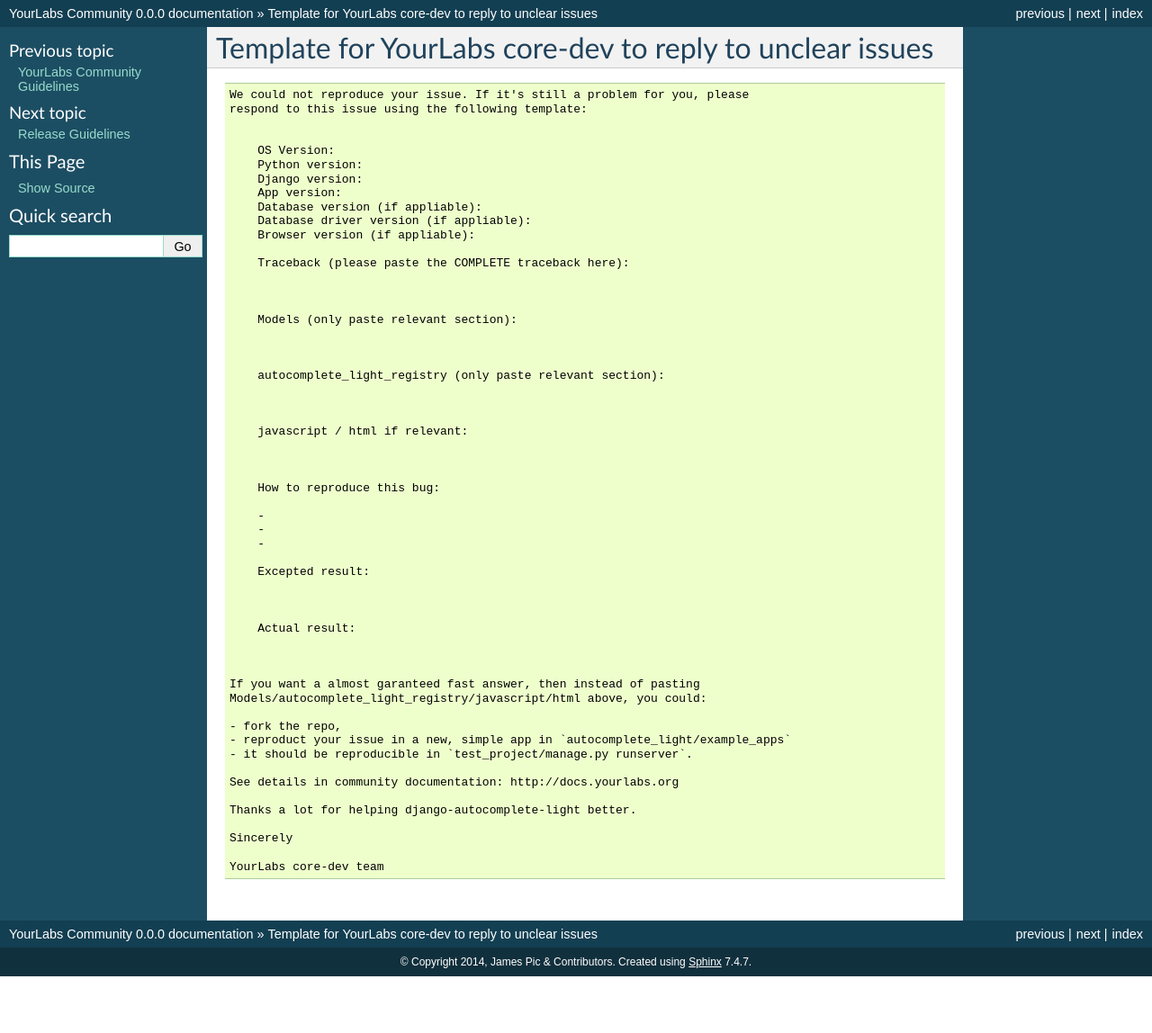
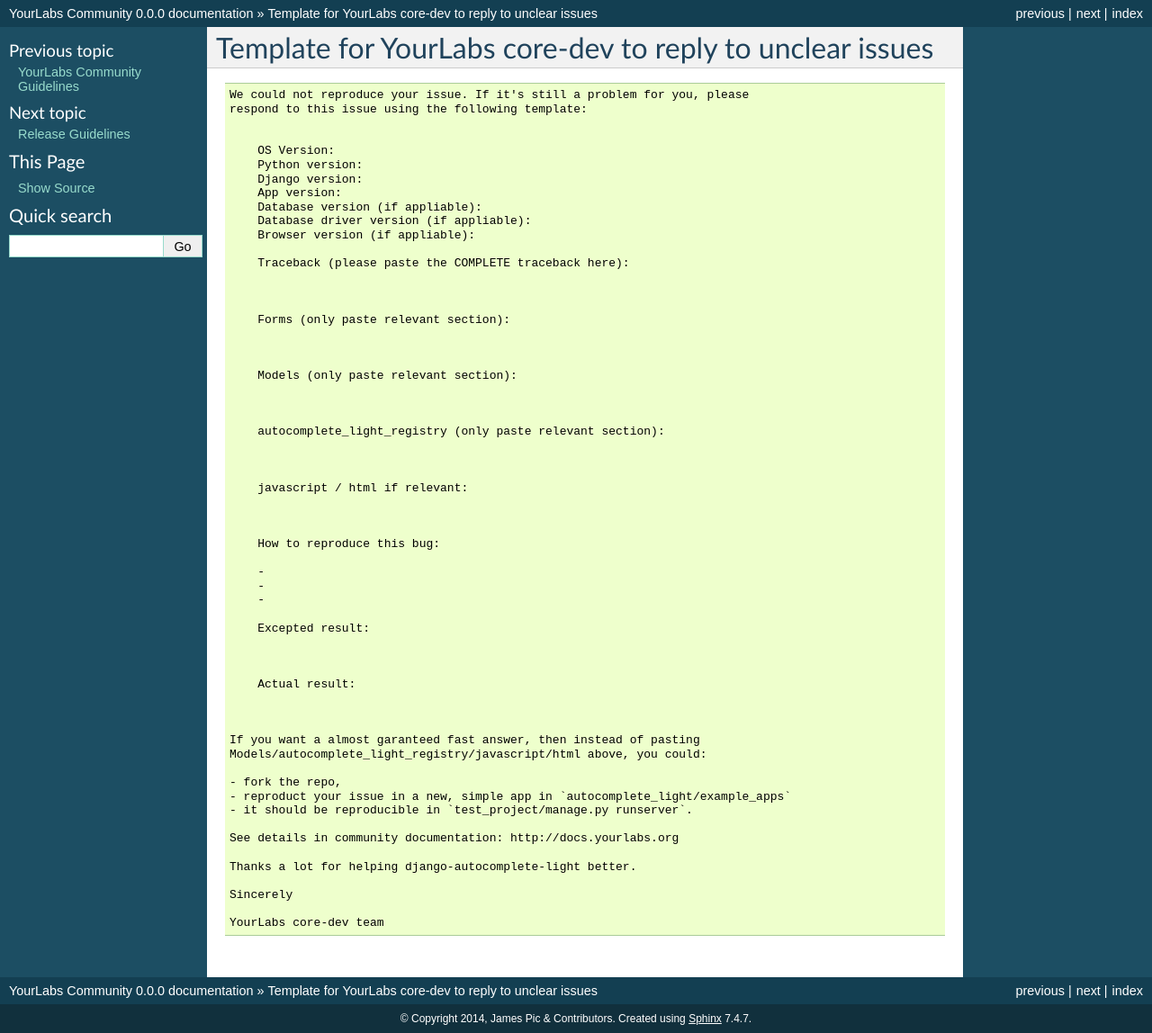
Before and after one commit to yourlabs/community, a Sphinx documentation site: the page built from docs/paste.rst, in a window 1280 px wide. Shown: the whole page at 90% size. Built offline with Sphinx 7.4.7, drawn with Linux system fonts in a browser that asks for light colours; before the commit the page ends 1085 px from its top, so only the background shows below that.

Commit message:
Mention forms

```diff
--- a/docs/paste.rst
+++ b/docs/paste.rst
@@ -16,6 +16,10 @@
         Browser version (if appliable):
 
         Traceback (please paste the COMPLETE traceback here):
+
+
+
+        Forms (only paste relevant section):
 
 
 
```
